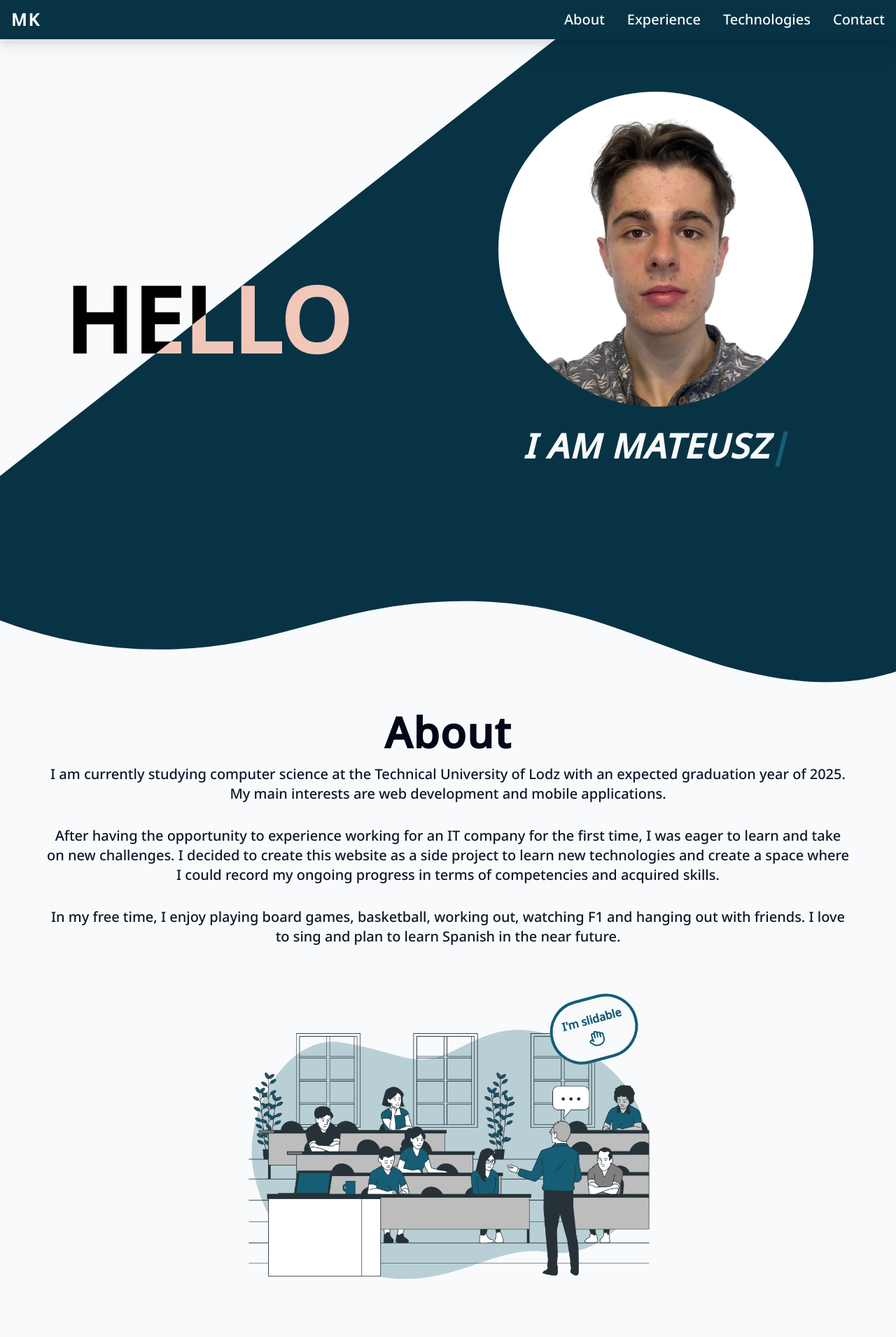
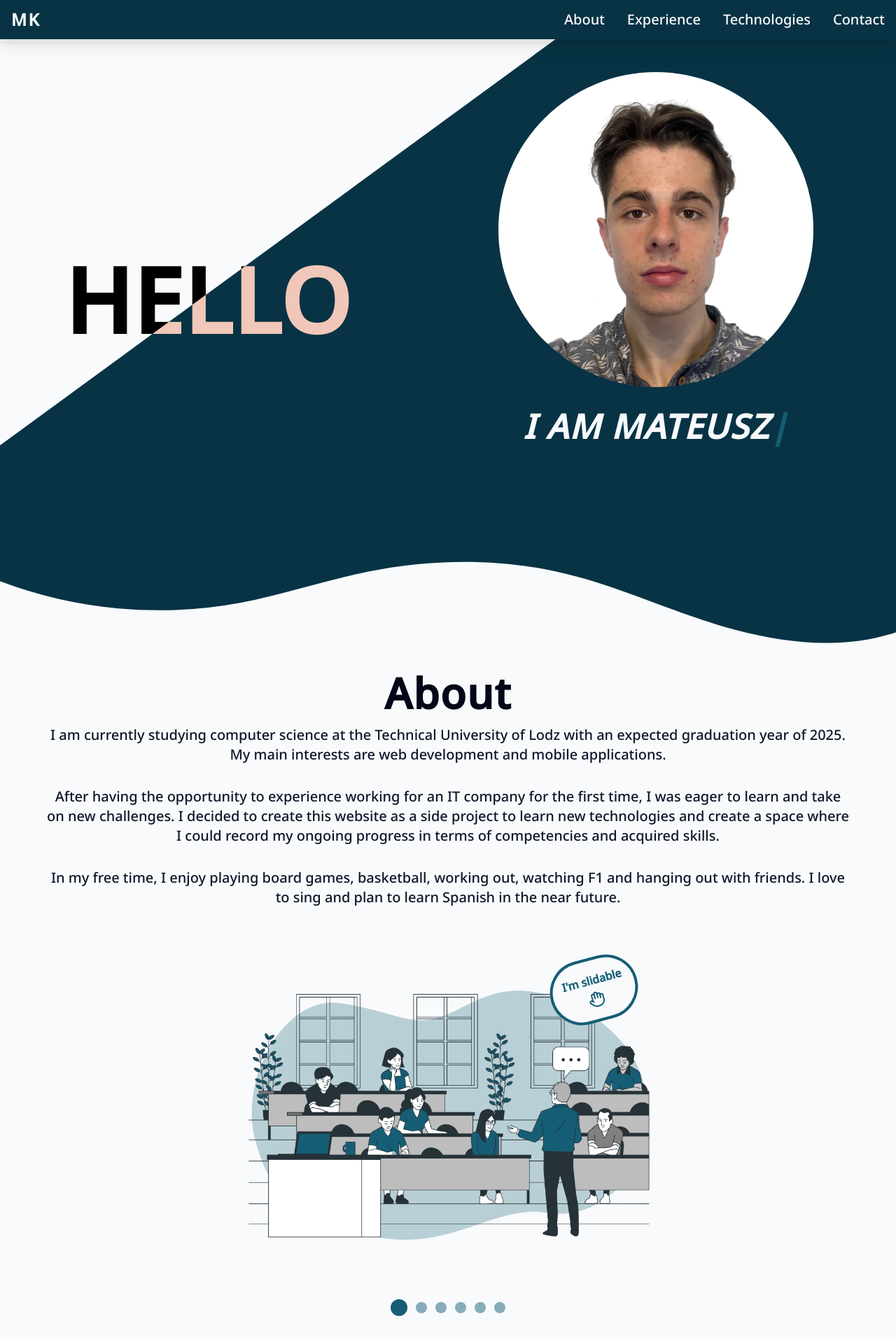
Before and after one commit to Gujansko/portfolioMK, a Next.js app: page / in a window 1280 px wide. Shown: the top 1910 px of the page at 70% size. Built offline with nearby package versions, Linux system fonts and the light colour scheme; no server answers; the database is empty.

Commit message:
Section height fix

```diff
--- a/src/app/globals.css
+++ b/src/app/globals.css
@@ -6,8 +6,6 @@
   scrollbar-width: thin;
   scrollbar-color: #155e75 #f8fafc;
 }
-
-/* Chrome, Edge and Safari */
 *::-webkit-scrollbar {
   width: 10px;
   width: 10px;
@@ -34,3 +32,9 @@ html {
 .card::before {
   background-color: var(--before-bg-color);
 }
+
+#home,
+#about,
+#experience {
+  min-height: calc(100svh - var(--nav-height, 3.4rem));
+}
--- a/src/components/aboutSection/aboutSection.tsx
+++ b/src/components/aboutSection/aboutSection.tsx
@@ -5,7 +5,7 @@ import { textContent } from "./textContent";
 
 export default function AboutSection() {
   return (
-    <section className="flex min-h-screen bg-slate-50" id="about">
+    <section className="flex bg-slate-50" id="about">
       <div className="mx-auto my-8 grid w-[90%] grid-cols-1 justify-items-center 2xl:my-0 2xl:grid-cols-2 2xl:items-center">
         <div className="w-full text-center 2xl:ml-14 2xl:text-left">
           <AnimateWrapper
--- a/src/components/experienceSection/experienceSection.tsx
+++ b/src/components/experienceSection/experienceSection.tsx
@@ -3,7 +3,7 @@ import ExperienceSlider from "./experienceSlider/ExperienceSlider";
 
 export default async function ExperienceSection() {
   return (
-    <section className="flex min-h-screen flex-col" id="experience">
+    <section className="flex flex-col" id="experience">
       <AnimateWrapper
         animationOccurrence="whenInView"
         animationType="fadeInTop"
--- a/src/components/homeSection/homeSection.tsx
+++ b/src/components/homeSection/homeSection.tsx
@@ -7,7 +7,7 @@ export default function HomeSection() {
   return (
     <section
       id="home"
-      className="relative flex min-h-screen flex-col items-center justify-around text-center uppercase tracking-widest lg:flex-row"
+      className="relative flex flex-col items-center justify-around text-center uppercase tracking-widest lg:flex-row"
     >
       <div className="absolute inset-0 -z-10 bg-slate-50 [clip-path:polygon(0%_0%,0%_78%,62%_0%)]" />
       <div>
--- /dev/null
+++ b/src/utility/setCustomProperty.ts
@@ -0,0 +1,7 @@
+export default function setCustomProperty(elementId: string, propertyName: string) {
+  const root = document.documentElement;
+  const element = document.getElementById(elementId);
+  const elementHeight = element?.offsetHeight;
+  if (elementHeight)
+    root.style.setProperty(propertyName, elementHeight.toString() + "px");
+}
--- a/src/utility/setScrollPadding.ts
+++ /dev/null
@@ -1,7 +0,0 @@
-export default function setScrollPadding() {
-  const root = document.documentElement;
-  const navbar = document.getElementById("navbar");
-  const navbarHeight = navbar?.clientHeight;
-  if (navbarHeight)
-    root.style.setProperty("--nav-height", navbarHeight.toString() + "px");
-}
--- a/src/utility/useScreenWidth.ts
+++ b/src/utility/useScreenWidth.ts
@@ -1,16 +1,16 @@
 "use client";
 import { useEffect, useState } from "react";
-import setScrollPadding from "./setScrollPadding";
+import setCustomProperty from "./setCustomProperty";
 
 export default function useScreenWidth() {
   function handleResize() {
-    setScrollPadding();
+    setCustomProperty("navbar", "--nav-height");
     setScreenWidth(window.innerWidth);
   }
   const [screenWidth, setScreenWidth] = useState(0);
 
   useEffect(() => {
-    setScrollPadding();
+    setCustomProperty("navbar", "--nav-height");
     setScreenWidth(window.innerWidth);
     window.addEventListener("resize", handleResize);
 
--- a/tailwind.config.js
+++ b/tailwind.config.js
@@ -39,7 +39,5 @@ module.exports = {
       },
     },
   },
-  plugins: [
-    require("tailwindcss-animate", require("tailwindcss"), require("autoprefixer")),
-  ],
+  plugins: [require("tailwindcss"), require("autoprefixer")],
 };
```
